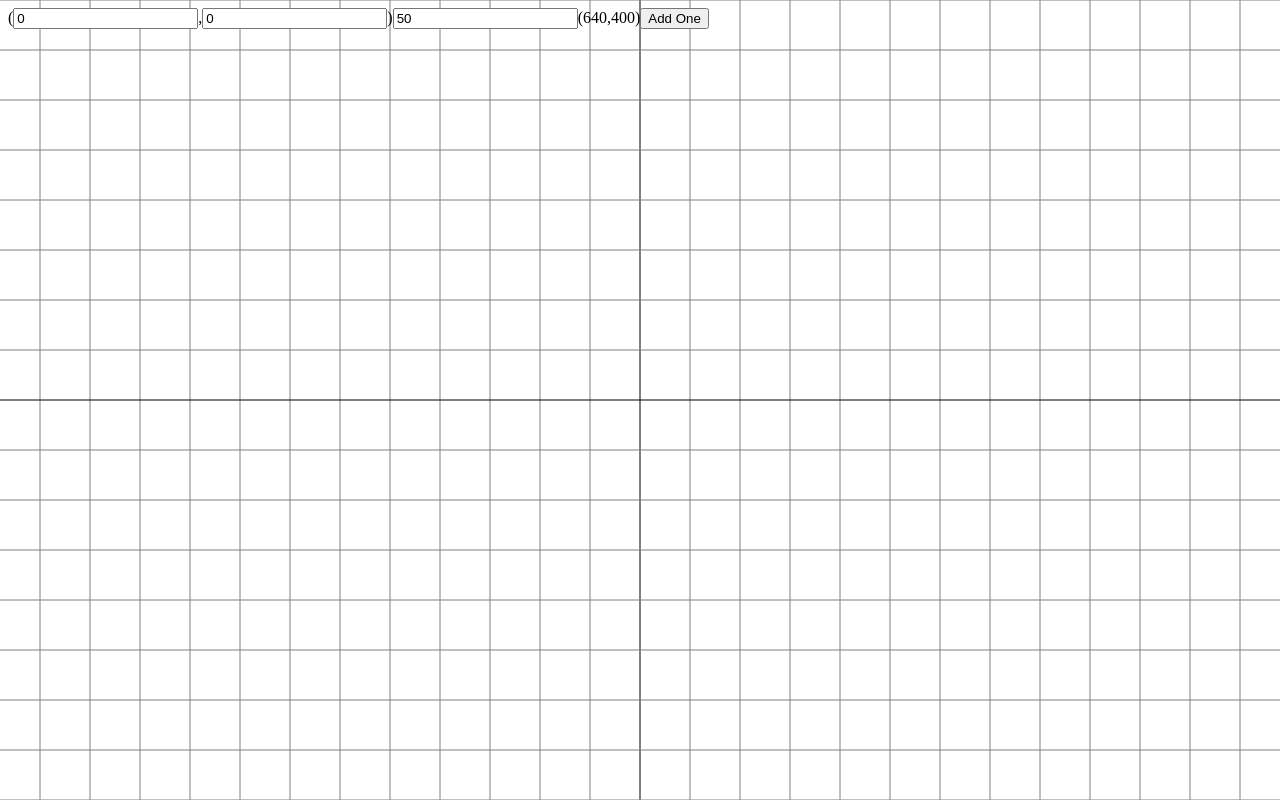
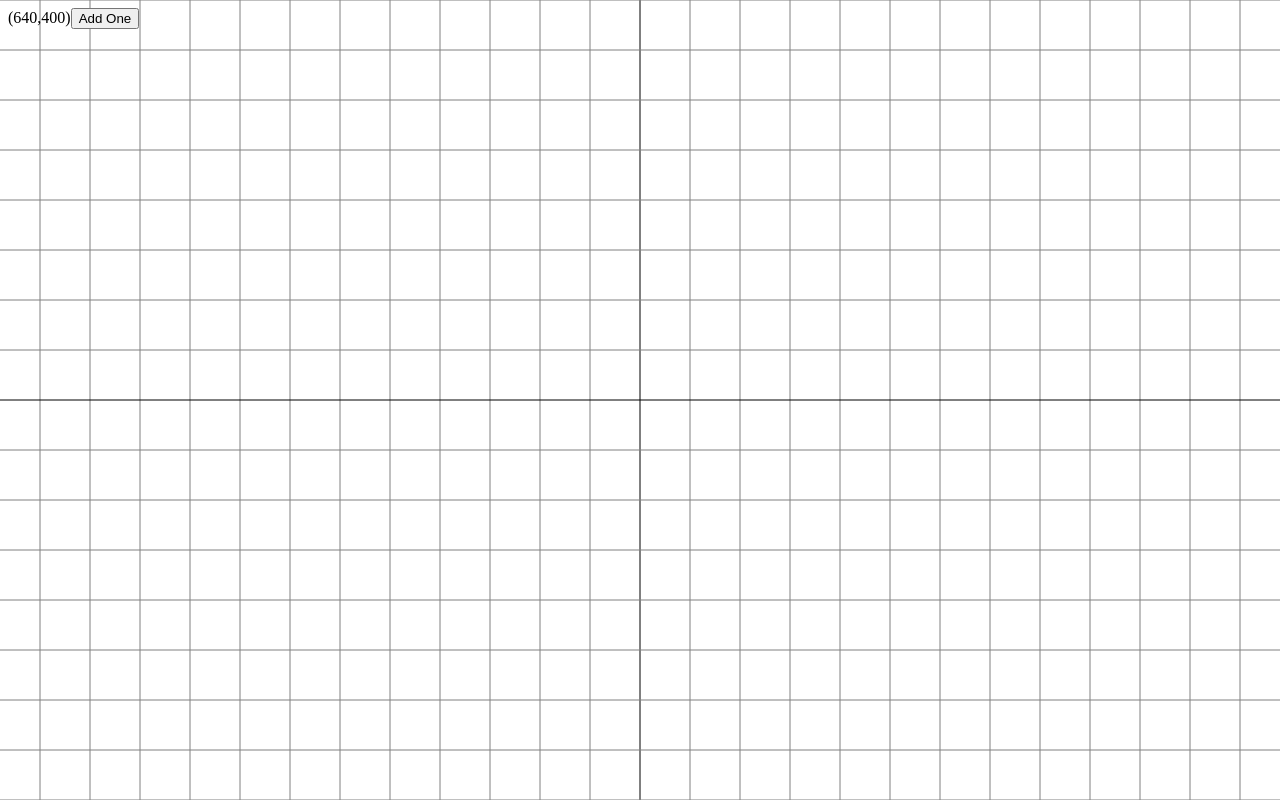
Before and after one commit to mjmena/ggp-2018, a React (Create React App) app: page / in a window 1280 px wide. Built offline with nearby package versions, Linux system fonts and the light colour scheme.

Commit message:
Use wheel/touchpad for panning and zooming functionality
Currently no way to pan and zoom without touchpad

```diff
--- a/src/App.tsx
+++ b/src/App.tsx
@@ -1,10 +1,9 @@
 import React, { useState, useReducer } from "react";
-import useOffset from "./hooks/useOffset";
 import { Vector, Entity } from "./types";
-import DebugToolbar from "./DebugToolbar";
-import useViewport from "./hooks/useViewport";
 import Grid from "./Grid";
 import Entities from "./Entities";
+import useViewport from "./hooks/useViewport";
+import useWheel from "./hooks/useWheel";
 
 interface EntityAction {
   type: "add" | "remove";
@@ -34,7 +33,7 @@ const getEntityAction = () =>
 
 function App() {
   const [entities, dispatch] = useReducer(entityReducer, []);
-  const [offset, setOffset] = useOffset({ x: 0, y: 0 });
+  const [offset, spacing] = useWheel({ x: 0, y: 0 }, 50);
   const viewport = useViewport();
 
   const origin: Vector = {
@@ -46,17 +45,9 @@ function App() {
     dispatch(getEntityAction());
   }
 
-  const [spacing, setSpacing] = useState(50);
-
   return (
     <>
       <Grid origin={origin} viewport={viewport} spacing={spacing} />
-      <DebugToolbar
-        spacing={spacing}
-        setSpacing={setSpacing}
-        offset={offset}
-        setOffset={setOffset}
-      />
       {`(${origin.x},${origin.y})`}
       <button onClick={addEntity}>Add One</button>
       <Entities entities={entities} spacing={spacing} origin={origin} />
--- a/src/DebugToolbar.tsx
+++ b/src/DebugToolbar.tsx
@@ -2,27 +2,15 @@ import React, { Dispatch, SetStateAction } from "react";
 import { Vector } from "./types";
 
 type Props = {
-  offset: Vector;
-  setOffset: Dispatch<SetStateAction<Vector>>;
   spacing: number;
   setSpacing: Dispatch<SetStateAction<number>>;
 };
 
-const DebugToolbar = ({ offset, setOffset, spacing, setSpacing }: Props) => {
+const DebugToolbar = ({ spacing, setSpacing }: Props) => {
   const changeSpacing = (e: React.ChangeEvent<HTMLInputElement>) =>
     setSpacing(Number.parseInt(e.target.value));
-  const changeOffsetX = (e: React.ChangeEvent<HTMLInputElement>) =>
-    setOffset({ x: Number.parseInt(e.target.value), y: offset.y } as Vector);
-  const changeOffsetY = (e: React.ChangeEvent<HTMLInputElement>) =>
-    setOffset({ y: Number.parseInt(e.target.value), x: offset.x } as Vector);
-
   return (
     <>
-      (
-      <input type="number" onChange={changeOffsetX} step={5} value={offset.x} />
-      ,
-      <input type="number" onChange={changeOffsetY} step={5} value={offset.y} />
-      )
       <input type="number" onChange={changeSpacing} value={spacing} />
     </>
   );
--- a/src/Entities.tsx
+++ b/src/Entities.tsx
@@ -22,9 +22,7 @@ function Entities({ entities, origin, spacing }: Props) {
           height: spacing,
           backgroundColor: entity.color
         }}
-      >
-        ({top},{left})
-      </div>
+      />
     );
   });
   return <>{entityElements}</>;
--- a/src/Grid.tsx
+++ b/src/Grid.tsx
@@ -17,25 +17,23 @@ function Grid({ viewport, origin, spacing }: Props) {
   const left = local_offset.x - spacing;
   const right = viewport.x + local_offset.x + spacing;
   const lats = range(left, right, spacing).map(x => {
-    //console.log(x);
-
     if (x === origin.x)
       return (
         <line key={x} x1={x} y1={0} x2={x} y2={viewport.y} stroke="black" />
       );
     return <line key={x} x1={x} y1={0} x2={x} y2={viewport.y} stroke="grey" />;
   });
-  const longs = range(
-    local_offset.y - spacing,
-    viewport.y + local_offset.y + spacing,
-    spacing
-  ).map(y => {
+
+  const top = local_offset.y - spacing;
+  const bottom = viewport.y + local_offset.y + spacing;
+  const longs = range(top, bottom, spacing).map(y => {
     if (y === origin.y)
       return (
         <line key={y} x1={0} y1={y} x2={viewport.x} y2={y} stroke="black" />
       );
     return <line key={y} x1={0} y1={y} x2={viewport.x} y2={y} stroke="grey" />;
   });
+
   return (
     <svg
       height={viewport.y}
--- a/src/hooks/useOffset.ts
+++ /dev/null
@@ -1,9 +0,0 @@
-import { useState, Dispatch, SetStateAction } from "react";
-import { Vector } from "../types";
-
-function useOffset(initialOffset: Vector) {
-  const [offset, setOffset] = useState(initialOffset);
-  return [offset, setOffset] as [Vector, Dispatch<SetStateAction<Vector>>];
-}
-
-export default useOffset;
--- /dev/null
+++ b/src/hooks/useWheel.ts
@@ -0,0 +1,26 @@
+import { useState, useEffect } from "react";
+import { Vector } from "../types";
+
+export default function useWheel(initialScroll: Vector, initialZoom: number) {
+  const [scroll, setScroll] = useState(initialScroll);
+  const [zoom, setZoom] = useState(initialZoom);
+  useEffect(() => {
+    function handleWheel(e: WheelEvent) {
+      e.preventDefault();
+      if (e.ctrlKey) {
+        setZoom(lastZoom => {
+          return lastZoom + e.deltaY;
+        });
+      } else {
+        setScroll(lastScroll => {
+          return { x: lastScroll.x + e.deltaX, y: lastScroll.y + e.deltaY };
+        });
+      }
+    }
+
+    document.addEventListener("wheel", handleWheel);
+    return () => document.removeEventListener("wheel", handleWheel);
+  }, []);
+
+  return [scroll, zoom] as [Vector, number];
+}
```
